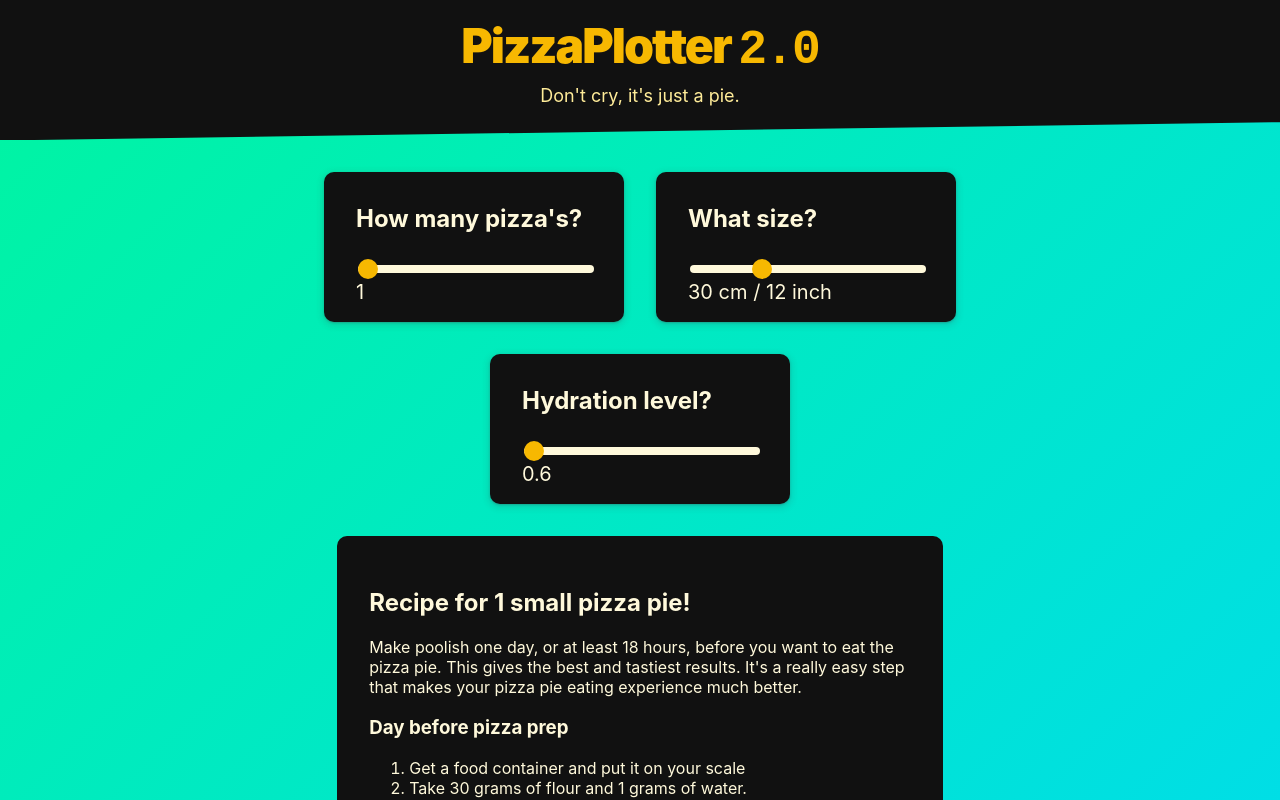
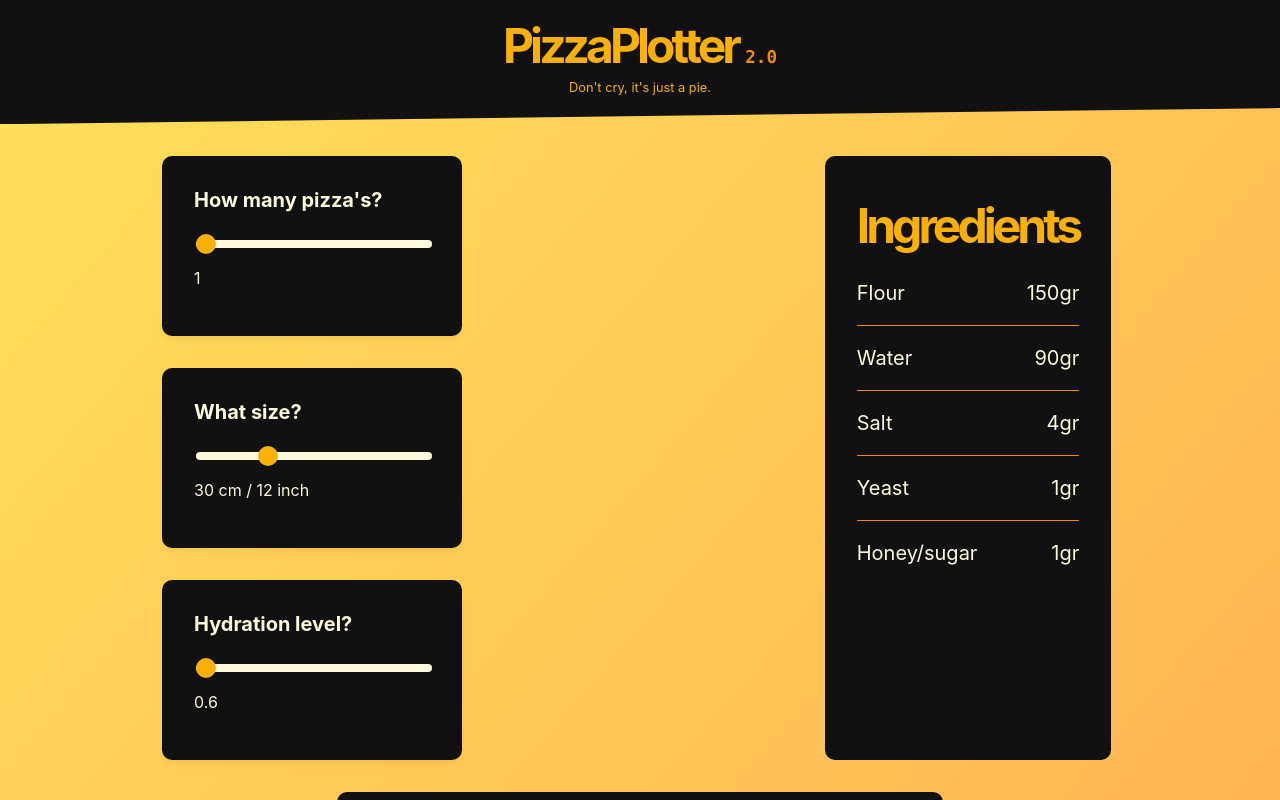
Before and after one commit to AntCasson/perfecto-pizza, a Next.js app: page / in a window 1280 px wide. Shown: the top 800 px of the page. Built offline with nearby package versions, Linux system fonts and the light colour scheme.

Commit message:
grid layout added and animation on sliders

```diff
--- a/pages/index.js
+++ b/pages/index.js
@@ -8,11 +8,10 @@ export default function Home() {
     numberOfPizzas: 1,
     totalDoughSize: 150,
     pizzaSize: "small",
-
     hydration: 0.6
   });
 
-  const { numberOfPizzas, totalDoughSize, pizzaSize, hydration } = recipe;
+  const { numberOfPizzas, totalDoughSize, pizzaSize, hydration, salt } = recipe;
 
   const onChange = e => {
     const name = e.target.name;
@@ -22,6 +21,7 @@ export default function Home() {
 
   const waterWeight = Math.round(totalDoughSize * hydration * numberOfPizzas);
   const flourWeight = Math.round(totalDoughSize * numberOfPizzas);
+  const saltWeight = Math.round(numberOfPizzas * totalDoughSize * 0.028);
 
   useEffect(() => {
     if (totalDoughSize < 150) {
@@ -49,13 +49,13 @@ export default function Home() {
       <main className={styles.main}>
         <header className={styles.header}>
           <h1 className={styles.title}>
-            PizzaPlotter <code>2.0</code>
+            PizzaPlotter <code className={styles.code}>2.0</code>
           </h1>
 
           <p className={styles.description}>Don't cry, it's just a pie.</p>
         </header>
-
-        <div className={styles.grid}>
+        <div className={styles.layout}>
+          <div className={styles.flex__cards}>
             <section className={styles.card}>
               <h2>How many pizza's?</h2>
               <input
@@ -69,10 +69,8 @@ export default function Home() {
               ></input>
               <p>{numberOfPizzas}</p>
             </section>
-
             <section className={styles.card}>
               <h2>What size?</h2>
-
               <input
                 onChange={onChange}
                 type='range'
@@ -88,7 +86,6 @@ export default function Home() {
                 {Math.round((totalDoughSize / 5) * 0.39)} inch
               </p>
             </section>
-
             <section className={styles.card}>
               <h2>Hydration level?</h2>
               <input
@@ -104,41 +101,70 @@ export default function Home() {
               <p>{hydration}</p>
             </section>
           </div>
-
+          <section className={styles.ingredients__section}>
+            <h3 className={styles.title}>Ingredients</h3>
+            <div className={styles.ingredient__list}>
+              <div className={styles.flex}>
+                <p className={styles.ingredient__item}>Flour</p>
+                <p className={styles.ingredient__weight}>{flourWeight}gr</p>
+              </div>
+              <div className={styles.flex}>
+                <p className={styles.ingredient__item}>Water</p>
+                <p className={styles.ingredient__weight}>{waterWeight}gr</p>
+              </div>
+              <div className={styles.flex}>
+                <p className={styles.ingredient__item}>Salt</p>
+                <p className={styles.ingredient__weight}>{saltWeight}gr</p>
+              </div>
+              <div className={styles.flex}>
+                <p className={styles.ingredient__item}>Yeast</p>
+                <p className={styles.ingredient__weight}>
+                  {1 * numberOfPizzas}gr
+                </p>
+              </div>
+              <div className={styles.flex}>
+                <p className={styles.ingredient__item}>Honey/sugar</p>
+                <p className={styles.ingredient__weight}>
+                  {1 * numberOfPizzas}gr
+                </p>
+              </div>
+            </div>
+          </section>
           <div className={styles.recipe__wrapper}>
-          <h2 className='style.recipe__title'>
+            <h2 className={styles.recipe__title}>
               Recipe for {numberOfPizzas} {pizzaSize}{" "}
               {numberOfPizzas > 1 ? "pizza's!" : "pizza pie!"}
             </h2>
-          <p className='style.recipe__subtitle'>
+            <p className={styles.recipe__subtitle}>
               Make poolish one day, or at least 18 hours, before you want to eat
               the pizza pie. This gives the best and tastiest results. It's a
               really easy step that makes your pizza pie eating experience much
               better.
             </p>
-          <h3>Day before pizza prep</h3>
+            <h3 className={styles.title__h3}>Day before pizza prep</h3>
             <ol>
               <li>Get a food container and put it on your scale</li>
               <li>
-              Take {flourWeight / 5} grams of flour and {numberOfPizzas} grams
-              of water.
+                Take {flourWeight / 4} grams of flour and {flourWeight / 4}{" "}
+                grams of water.
               </li>
               <li>
-              Add a {1 * numberOfPizzas} grams of honey and instant dried yeast.
+                Add a {1 * numberOfPizzas} grams of honey and instant dried
+                yeast.
               </li>
             </ol>
-          <h3>On pizza day</h3>
+            <h3 className={styles.title__h3}>On pizza day</h3>
             <ol className='style.recipe__steps'>
               <li className={styles.recipe__step}>
-              Put {waterWeight} grams of water and and all the poolish/sourdough
-              into a bowl. Mix until mixture looks like pancake batter.
-              {flourWeight} of flour into a bowl and mix.
+                Put {waterWeight - flourWeight / 4} grams of water and and all
+                the poolish/sourdough into a bowl. Mix until mixture looks like
+                pancake batter.
+                {flourWeight - flourWeight / 4} of flour into a bowl and mix.
               </li>
-
               <li className={styles.recipe__step}>
-              Mix {Math.round(numberOfPizzas * totalDoughSize * 0.028)} grams of
-              salt and {(totalDoughSize / 2) * numberOfPizzas} grams of flour
-              separately and add to large bowl.
+                Mix {Math.round(numberOfPizzas * totalDoughSize * 0.028)} grams
+                of salt and {(totalDoughSize / 2) * numberOfPizzas} grams of
+                flour separately and add to large bowl.
               </li>
               <li className={styles.recipe__step}>
                 Mix everything together for 1 minute with big spoon or by hand.
@@ -147,10 +173,11 @@ export default function Home() {
               <li className={styles.recipe__step}>
                 Now knead the dough for a 10 minutes until it looks like a big
                 ball of mozzarella. Divided into {numberOfPizzas}{" "}
-              {numberOfPizzas > 1 ? "balls" : "ball"} and let it rest for 18 to
-              24 hours.
+                {numberOfPizzas > 1 ? "balls" : "ball"} and let it rest for 18
+                to 24 hours.
               </li>
             </ol>
+          </div>
         </div>
       </main>
 
--- a/styles/Home.module.css
+++ b/styles/Home.module.css
@@ -1,5 +1,5 @@
 .container {
-  background-image: var(--gradient-4);
+  background-image: var(--gradient-19);
 }
 
 .main {
@@ -19,6 +19,13 @@
   width: 100%;
   background-color: var(--dark-clr);
   clip-path: polygon(0 0, 100% 0, 100% 87%, 0 100%);
+}
+
+.layout {
+  display: grid;
+  gap: var(--size-7);
+  grid-template-columns: 1fr;
+  justify-items: center;
 }
 
 .footer {
@@ -47,35 +54,9 @@
 .title {
   margin-top: 0.35em;
   margin-bottom: 0.125em;
+  letter-spacing: var(--size-00);
   line-height: 1.2;
   font-size: 3rem;
-  background: linear-gradient(
-    -90deg,
-    var(--bg-clr),
-    var(--accent-clr),
-    var(--bg-clr),
-    var(--bg-clr)
-  );
-  background-size: 300%;
-  font-weight: 900;
-  letter-spacing: -0.125rem;
-  -webkit-background-clip: text;
-  -webkit-text-fill-color: transparent;
-  animation: animated_text 3s ease-in-out;
-  -moz-animation: animated_text 3s ease-in-out;
-  -webkit-animation: animated_text 3s ease-in-out;
-}
-
-@keyframes animated_text {
-  0% {
-    background-position: 0px 50%;
-  }
-  50% {
-    background-position: 100% 50%;
-  }
-  100% {
-    background-position: 0px 50%;
-  }
 }
 
 .title,
@@ -84,48 +65,55 @@
   animation: var(--animation-slide-in-down);
 }
 
+.title,
+.description,
+.title__h3,
+.recipe__title {
+  color: var(--yellow-6);
+}
+
 .textAccent {
   color: var(--bg-clr);
   color: var(--);
 }
 
 .description {
-  color: var(--yellow-2);
+  color: var(--yellow-6);
   margin-top: 0.325em;
   margin-bottom: 1em;
-  font-size: 1.125rem;
+
+  font-size: 0.8rem;
 }
 
 .code {
-  padding: 0.75em;
+  color: var(--yellow-8);
   font-size: 1.1rem;
+  letter-spacing: initial;
   font-family: Menlo, Monaco, Lucida Console, Liberation Mono, DejaVu Sans Mono,
     Bitstream Vera Sans Mono, Courier New, monospace;
 }
 
-.grid {
+.flex__cards {
   display: flex;
   align-items: center;
   justify-content: center;
   flex-wrap: wrap;
-  max-width: 800px;
-  gap: 2em;
+  gap: 2rem;
 }
 
 .card {
   padding: var(--size-fluid-3);
   text-align: left;
   color: var(--light-clr);
-  min-width: 300px;
+  min-width: 200px;
   width: 300px;
   max-width: 400px;
-  height: 150px;
+  /* height: 150px; */
   text-decoration: none;
   background-color: var(--dark-clr);
   border-radius: 0.625rem;
   transition: color 0.15s ease, border-color 0.15s ease;
-  box-shadow: rgba(60, 64, 67, 0.3) 0px 1px 2px 0px,
-    rgba(60, 64, 67, 0.15) 0px 2px 6px 2px;
+  box-shadow: var(--shadow-2);
 }
 
 .card:hover,
@@ -136,13 +124,13 @@
 
 .card h2 {
   margin: 0 0 1em 0;
-  font-size: 1.5rem;
+  font-size: 1.25rem;
 }
 
 .card p {
-  margin: 0;
+  /* margin: 0;
   font-size: 1.25rem;
-  line-height: 1.5;
+  line-height: 1.5; */
 }
 
 .logo {
@@ -150,10 +138,13 @@
   margin-inline: 0.5em;
 }
 
-@media (max-width: 600px) {
-  .grid {
-    width: 100%;
-    flex-direction: column;
+@media (min-width: 633px) {
+  .layout {
+    grid-template-columns: 1fr 1fr;
+  }
+
+  .recipe__wrapper {
+    grid-column: 1 /-1;
   }
 }
 /* sliders  */
@@ -175,34 +166,61 @@
   width: 20px;
   height: 20px;
   border-radius: 50%;
-  background-color: var(--bg-clr);
+  background-color: var(--yellow-6);
   cursor: pointer;
+  animation: var(--animation-shake-x);
 }
 
 .slider::-moz-range-thumb {
   width: 20px;
   height: 20px;
+  background-color: var(--yellow-6);
   border: 0;
   border-radius: 50%;
   cursor: pointer;
+  animation: var(--animation-shake-x);
 }
 
 .slider::-webkit-slider-thumb:active {
   background-color: var(--yellow-8);
+  transform: scale(1.15);
 }
 .slider::-moz-range-thumb:active {
   background-color: var(--yellow-8);
+  transform: scale(1.15);
+}
+
+/* ingredients */
+
+.ingredients__section {
+  padding-inline: var(--size-fluid-3);
+  padding-block: var(--size-fluid-2);
+  max-width: var(--size-content-3);
+  background-color: var(--dark-clr);
+  border-radius: var(--border-size-4);
+  color: var(--yellow-0);
+}
+
+.flex {
+  display: flex;
+  justify-content: space-between;
+  border-bottom: 1px var(--yellow-8) solid;
+  font-size: var(--size-4);
+}
+
+.flex:nth-last-child(1) {
+  border-bottom: none;
 }
 
 /* recipe css */
 
 .recipe__wrapper {
-  margin: var(--size-fluid-3);
+  margin-inline: var(--size-fluid-3);
   padding: var(--size-fluid-3);
   max-width: var(--size-content-3);
   background-color: var(--dark-clr);
   color: var(--yellow-0);
-  border-radius: 0.625rem;
+  border-radius: var(--border-size-4);
 }
 
 .recipe__step {
```
Lines whose indentation alone changed are shown as unchanged.
